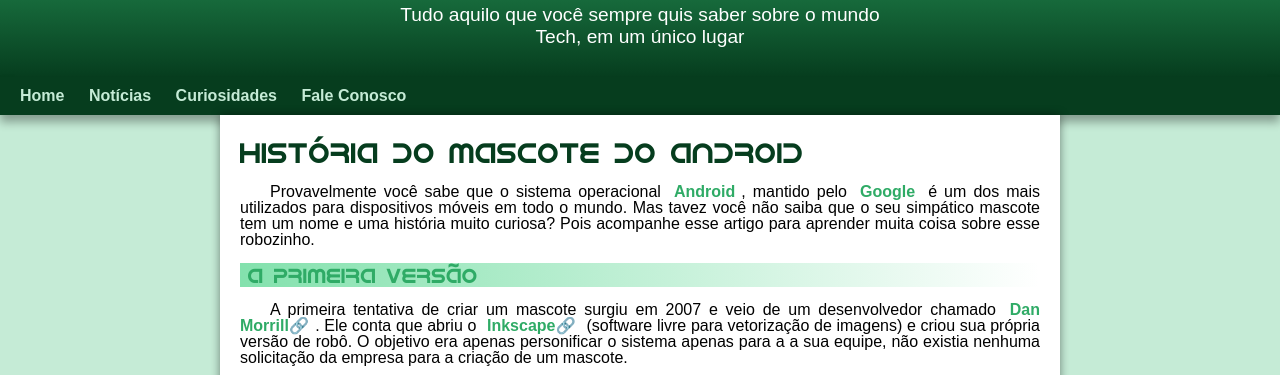
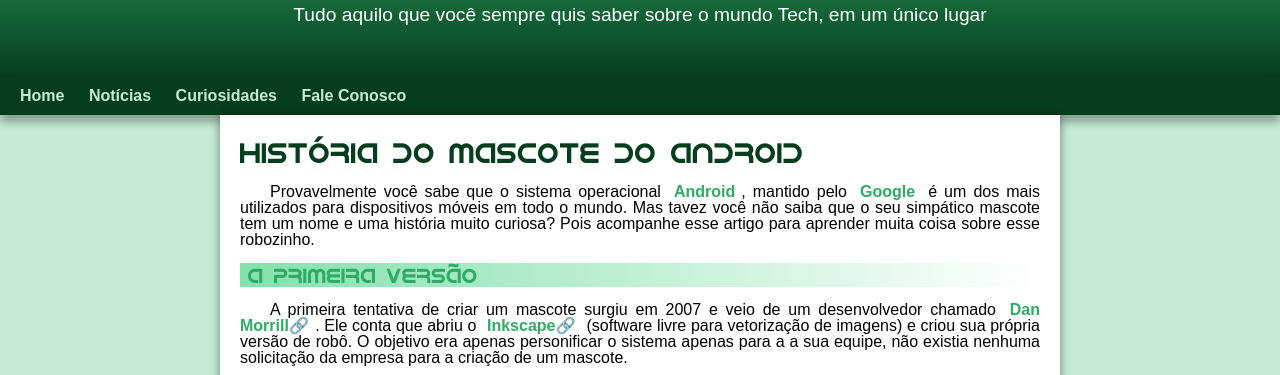
Before and after one commit to 1braga/projeto-android, a plain HTML site: page index.html in a window 1280 px wide. Shown: the part 113-488 px from the top of the page. Drawn offline with Linux system fonts and the light colour scheme.

Commit message:
Update style.css

```diff
--- a/estilo/style.css
+++ b/estilo/style.css
@@ -54,7 +54,7 @@ header > p {
     color: white;
     font-family: var(--font-padrao);
     font-size: 1.2em;
-    max-width: 500px;
+    min-width: 400px;
     margin: auto;
     padding-left: 10px;
     padding-right: 10px;
```
